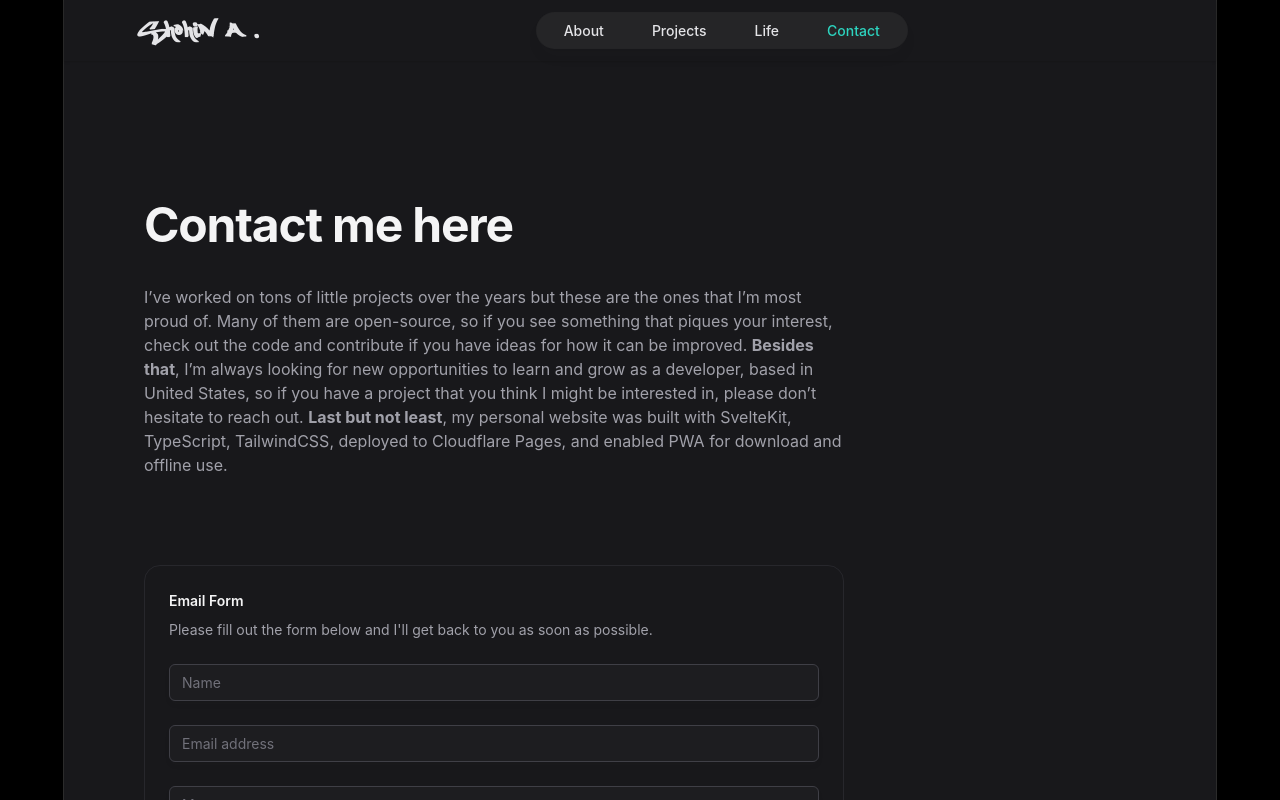
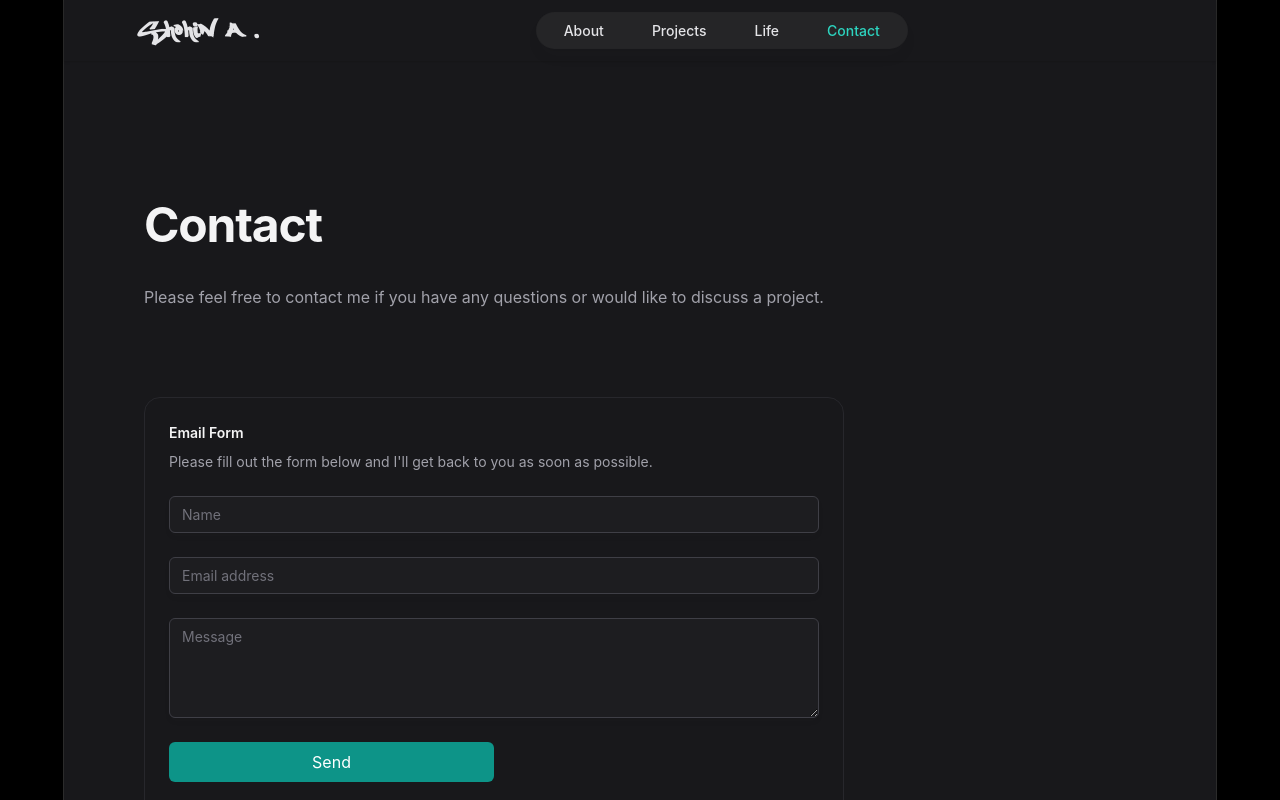
Before and after one commit to shohinsan/events, a SvelteKit app in the folder frontend/: page /contact in a window 1280 px wide. Built offline with nearby package versions, Linux system fonts and the light colour scheme.

Commit message:
grammar improvements

```diff
--- a/frontend/src/lib/event.ts
+++ b/frontend/src/lib/event.ts
@@ -7,17 +7,30 @@ interface EventsConfig {
 const eventConfig: EventsConfig = {
 	events: [
 		{
-      date: '01-07-2021',
-      description: 'In progress'
+			date: '02-08-1997',
+			description: 'Born and raised in Dushanbe, Tajikistan.'
 		},
 		{
-      date: '01-07-2022',
-      description: 'In progress'
+			date: '07-15-2015',
+			description: 'Graduated from high school.'
 		},
 		{
-      date: '01-07-2019',
-      description: 'In progress'
-    }
+			date: '04-01-2017',
+			description: 'Moved to the United States due to migration.'
+		},
+		{
+			date: '08-01-2018',
+			description: 'Enrolled to De Anza Community College.'
+		},
+		{
+			date: '08-19-2021',
+			description: 'Enrolled and transfered to San Jose State University.'
+		},
+		{
+			date: '12-18-2023',
+			description:
+				'Graduated from San Jose State University as a Bachelor of Science in Software Engineering.'
+		},
 	]
 };
 
--- a/frontend/src/lib/project.ts
+++ b/frontend/src/lib/project.ts
@@ -9,15 +9,15 @@ const projectConfig: ProjectsConfig = {
 	stack: [
 		{
 			name: 'MorteSense',
-			description: 'This is a description of the project that I worked on at MorteSense',
+			description: 'DIY home security system that detects motion and sends alerts to your phone.',
 			tags: ['reactjs', 'fastapi', 'postgresql', 'github actions', 'raspberry pi'],
 			href: siteConfig.project.mortesense,
 			host: 'github.com'
 		},
 		{
 			name: 'Starbucks Enterprise',
-			description: 'This is a description of the project that I worked on at Starbucks',
-			tags: ['typescript', 'svelte', 'sapper', 'tailwindcss', 's3', 'cloudfront', 'github actions'],
+			description: 'End-to-End Enterprise Software for ordering coffee',
+			tags: ['gcp', 'gke', 'spring-boot', 'cloud sql', 'java', 'docker'],
 			href: siteConfig.project.starbucks,
 			host: 'github.com'
 		},
--- a/frontend/src/routes/+page.svelte
+++ b/frontend/src/routes/+page.svelte
@@ -60,6 +60,10 @@
 					further into understanding at api architecture protocols before practicing.
 				</p>
 				<p>
+					To mention, my personal website was built with SvelteKit, TypeScript, TailwindCSS,
+					deployed to Cloudflare Pages, and enabled PWA for download and offline use.
+				</p>
+				<p>
 					Feel free to reach out if you're looking for a new grad developer, have a question, or
 					just want to connect.
 				</p>
--- a/frontend/src/routes/contact/+page.svelte
+++ b/frontend/src/routes/contact/+page.svelte
@@ -23,18 +23,10 @@
 		class="grid grid-cols-1 gap-y-16 lg:grid-cols-1 lg:grid-rows-[auto_1fr] lg:gap-y-12 lg:max-w-[700px]"
 	>
 		<div class="lg:order-first lg:row-span-2">
-			<h2 class="text-4xl font-bold tracking-tight text-zinc-100 sm:text-5xl">Contact me here</h2>
+			<h2 class="text-4xl font-bold tracking-tight text-zinc-100 sm:text-5xl">Contact</h2>
 
 			<p class="mt-6 text-base text-zinc-400">
-				I’ve worked on tons of little projects over the years but these are the ones that I’m most
-				proud of. Many of them are open-source, so if you see something that piques your interest,
-				check out the code and contribute if you have ideas for how it can be improved. <strong
-					>Besides that</strong
-				>, I’m always looking for new opportunities to learn and grow as a developer, based in
-				United States, so if you have a project that you think I might be interested in, please
-				don’t hesitate to reach out. <strong>Last but not least</strong>, my personal website was
-				built with SvelteKit, TypeScript, TailwindCSS, deployed to Cloudflare Pages, and enabled PWA
-				for download and offline use.
+				Please feel free to contact me if you have any questions or would like to discuss a project.
 			</p>
 		</div>
 
```
Lines whose indentation alone changed are shown as unchanged.
